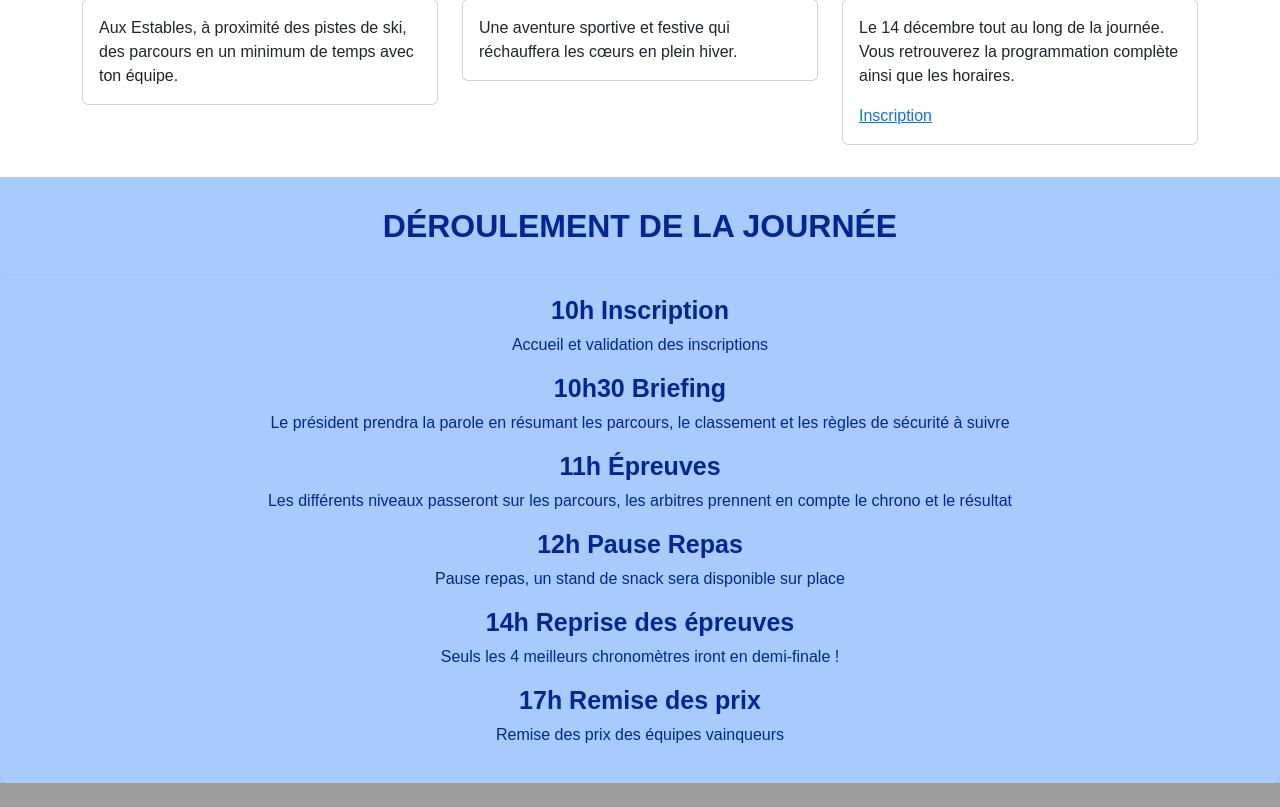
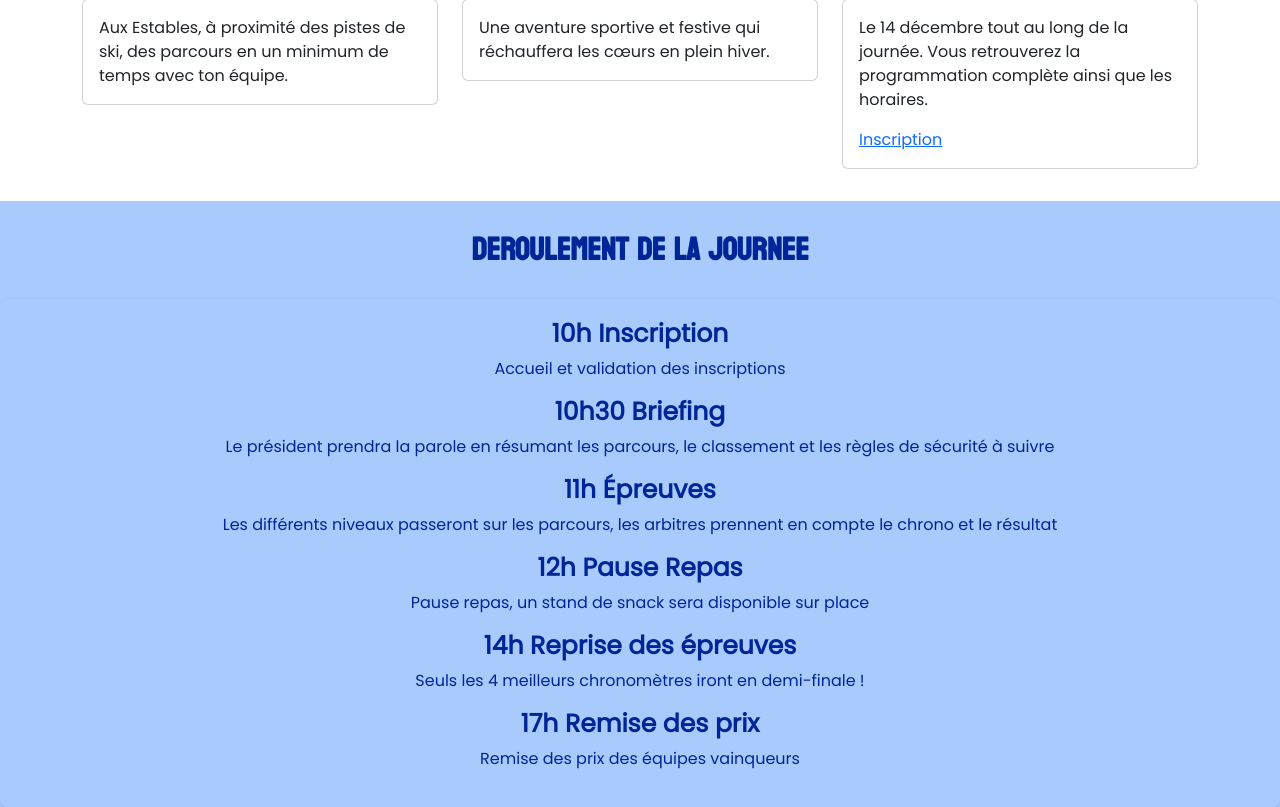
Before and after one commit to victoraubague1/webweek, a PHP site: page /index.php in a window 1280 px wide. Shown: the part 1059-1866 px from the top of the page. Before the commit the page ends 1842 px from the top, so only its background shows below. Run offline with PHP 8.4, Linux system fonts and the light colour scheme.

Commit message:
typo
ajout de la typo

```diff
--- a/css/style.css
+++ b/css/style.css
@@ -1,12 +1,30 @@
+@font-face {
+    font-family: "Koulen";
+    src: local("Koulen"),
+        url(../typo/Koulen.ttf) format(truetype);
+}
+
+@font-face {
+    font-family: "Poppins";
+    src: local("Poppins"),
+        url(../typo/Poppins.ttf) format(truetype);
+}
 
 body{
     background-color: rgb(255, 255, 255);
 }
 
+h1{
+    font-family: Koulen;
+}
+h2{
+    font-family: Koulen;
+}
+
+
 /* css pr la navbar */
 .navbar {
     background-color: #182972;
-
     height: 100px;
     font-size: larger;
 }
@@ -38,6 +56,7 @@ body{
 
 .nav-link {
     color: #ffffff;
+    font-family: Poppins;
     font-weight: 699;
     font-weight: bold;
     position: relative;
--- a/index.php
+++ b/index.php
@@ -135,7 +135,7 @@
 </div>
 </div>
 <div class="deroulement">
-        <h2 class="text-center">DÉROULEMENT DE LA JOURNÉE</h2>
+        <h2 class="text-center">DEROULEMENT DE LA JOURNEE</h2>
         <div class="container_horaires">
             <div class="horaires">
                 <h3>10h Inscription</h3>
```
Also changed, not shown: typo/Koulen.ttf (added), typo/Poppins.ttf (added), 2 other files.
